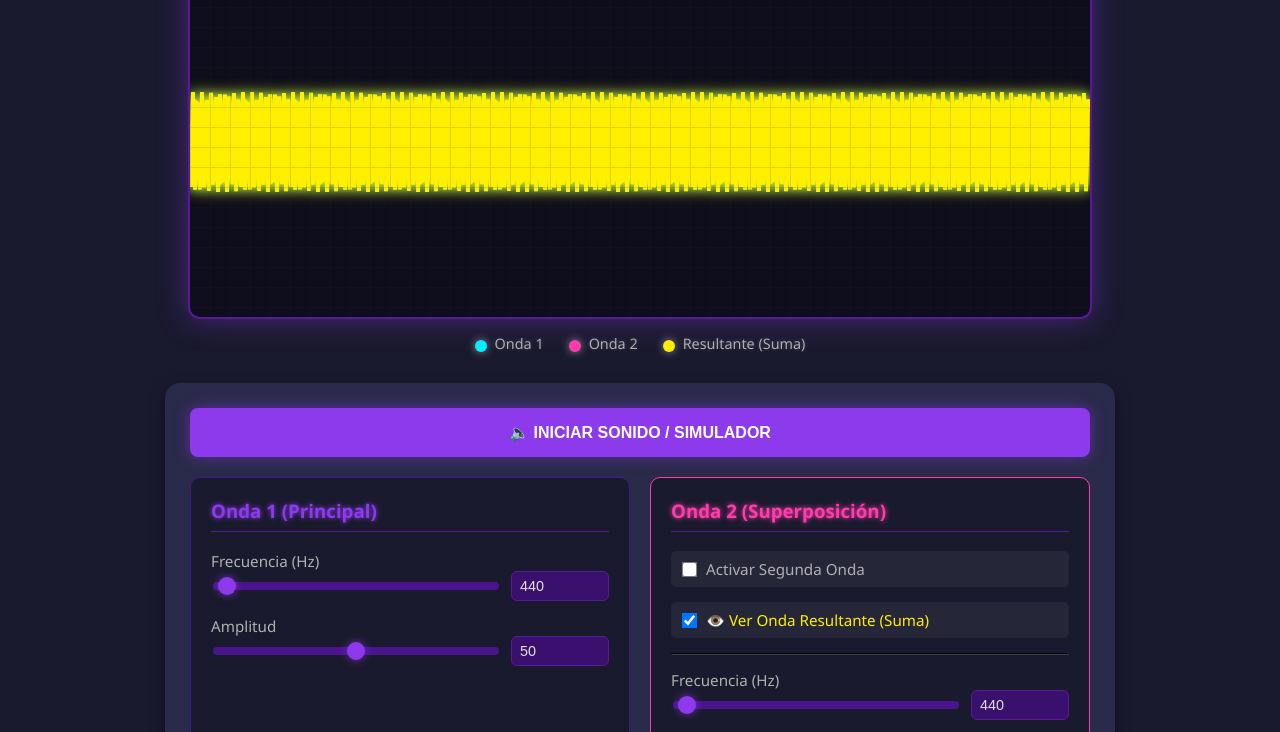
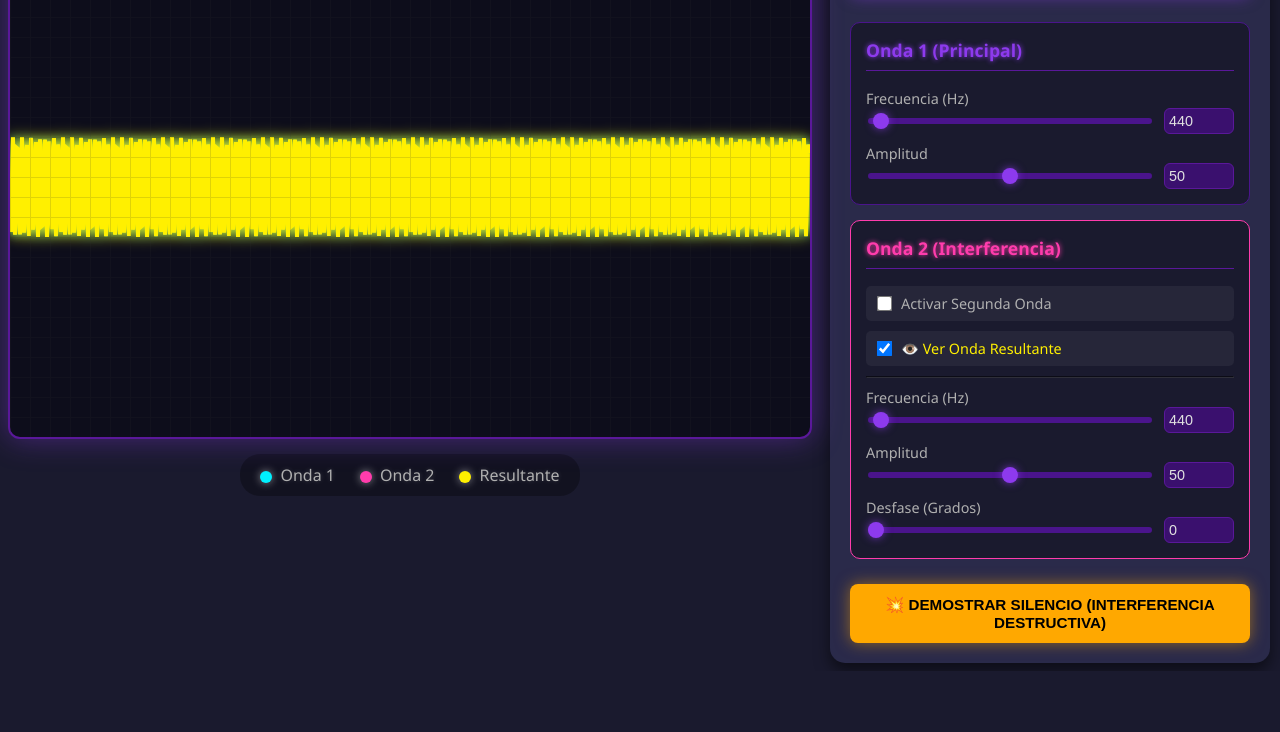
Before and after one commit to Nachito2015/Simulador-Ondas, a plain HTML site: page index.html in a window 1280 px wide. Shown: the part 129-861 px from the top of the page. After the commit the page ends 800 px from the top, so only its background shows below. Drawn offline with Linux system fonts and the light colour scheme; animation ran at ten frames a second.

Commit message:
Update index.html

```diff
--- a/index.html
+++ b/index.html
@@ -6,28 +6,61 @@
     <title>José Hidalgo - Simulador de Ondas Electromagnéticas</title>
     <style>
         body {
-            background-color: #1a1a2e; /* Fondo oscuro casi negro */
+            background-color: #1a1a2e; /* Fondo oscuro */
             color: #e0e0e0;
             font-family: 'Segoe UI', Tahoma, Geneva, Verdana, sans-serif;
+            margin: 0;
+            padding: 10px;
+            height: 100vh; /* Ocupar toda la altura */
+            box-sizing: border-box;
+            display: flex;
+            flex-direction: column;
+            overflow-x: hidden; /* Evitar scroll lateral */
+        }
+
+        h1 {
+            color: #8d3aed;
+            margin: 0 0 15px 0;
+            text-shadow: 0 0 8px #8d3aed;
+            text-align: center;
+            font-size: 1.8rem;
+        }
+
+        /* CONTENEDOR PRINCIPAL (Dos columnas) */
+        .main-layout {
+            display: flex;
+            flex-direction: row;
+            justify-content: center;
+            align-items: flex-start;
+            gap: 20px;
+            width: 100%;
+            max-width: 1400px;
+            margin: 0 auto;
+            height: calc(100vh - 80px); /* Altura restante menos el título */
+        }
+
+        /* COLUMNA IZQUIERDA (Visualización) */
+        .visual-section {
+            flex: 2; /* Ocupa más espacio (66%) */
             display: flex;
             flex-direction: column;
             align-items: center;
-            margin: 0;
-            padding: 20px;
-            overflow-x: hidden;
+            justify-content: center;
         }
-        h1 { color: #8d3aed; margin-bottom: 10px; text-shadow: 0 0 8px #8d3aed; text-align: center;}
+
         .canvas-container {
             position: relative;
             box-shadow: 0 0 30px rgba(141, 58, 237, 0.4);
-            border: 2px solid #5a189a; /* Borde morado oscuro */
+            border: 2px solid #5a189a;
             border-radius: 12px;
-            background-color: #0d0d1b; /* Fondo aún más oscuro para el canvas */
-            overflow: hidden; /* Asegura que las ondas no se salgan del borde redondeado */
+            background-color: #0d0d1b;
+            width: 100%;
+            height: auto;
+            aspect-ratio: 16/9; /* Mantiene proporción rectangular */
+            max-height: 500px;
         }
-        canvas { display: block; }
+        canvas { display: block; width: 100%; height: 100%; }
 
-        /* Estilo de la cuadrícula en el canvas */
         .canvas-container::before {
             content: '';
             position: absolute;
@@ -35,137 +68,21 @@
             background-image:
                 linear-gradient(to right, #333333 1px, transparent 1px),
                 linear-gradient(to bottom, #333333 1px, transparent 1px);
-            background-size: 20px 20px; /* Tamaño de cada celda de la cuadrícula */
+            background-size: 20px 20px;
             opacity: 0.15;
             z-index: 0;
-        }
-
-        .controls {
-            display: grid;
-            grid-template-columns: 1fr 1fr;
-            gap: 20px;
-            background: #2a2a4a; /* Fondo del panel de control más suave */
-            padding: 25px;
-            border-radius: 15px;
-            margin-top: 30px;
-            max-width: 900px;
-            width: 100%;
-            box-shadow: 0 8px 15px rgba(0,0,0,0.5);
-        }
-        .control-group {
-            border: 1px solid #4a148c; /* Borde del grupo de control */
-            padding: 20px;
-            border-radius: 10px;
-            background-color: #1a1a2e;
-        }
-        .control-group h3 {
-            margin-top: 0;
-            color: #8d3aed;
-            border-bottom: 1px solid #5a189a;
-            padding-bottom: 8px;
-            text-shadow: 0 0 5px #8d3aed;
-        }
-        .control-group.wave2 { border-color: #ff3cac; } /* Color para Onda 2 */
-        .control-group.wave2 h3 { color: #ff3cac; text-shadow: 0 0 5px #ff3cac; }
-
-        label { display: block; margin-top: 15px; font-size: 0.95rem; color: #b0b0b0; }
-
-        /* Estilo especial para los checkboxes */
-        .checkbox-label {
-            display: flex;
-            align-items: center;
-            cursor: pointer;
-            margin-bottom: 10px;
-            background: rgba(255, 255, 255, 0.05);
-            padding: 8px;
-            border-radius: 5px;
-        }
-        .checkbox-label input { margin-right: 10px; transform: scale(1.2); cursor: pointer; }
-        .checkbox-label:hover { background: rgba(255, 255, 255, 0.1); }
-
-        .input-row { display: flex; align-items: center; gap: 10px; }
-        input[type="range"] {
-            flex-grow: 1;
-            cursor: pointer;
-            -webkit-appearance: none;
-            width: 100%;
-            height: 8px;
-            background: #4a148c;
-            outline: none;
-            border-radius: 5px;
-            transition: background 0.2s;
-        }
-        input[type="range"]::-webkit-slider-thumb {
-            -webkit-appearance: none;
-            appearance: none;
-            width: 18px;
-            height: 18px;
-            border-radius: 50%;
-            background: #8d3aed;
-            cursor: pointer;
-            box-shadow: 0 0 8px rgba(141, 58, 237, 0.7);
-        }
-        input[type="range"]:hover::-webkit-slider-thumb {
-            background: #a158f7;
-        }
-
-        input[type="number"] {
-            width: 80px;
-            background: #3a106e; /* Fondo del input numérico */
-            color: #e0e0e0;
-            border: 1px solid #5a189a;
-            padding: 6px 8px;
-            border-radius: 6px;
-            font-size: 0.9rem;
-        }
-
-        .btn-main, .btn-destructive {
-            grid-column: span 2;
-            padding: 15px 20px;
-            border: none;
-            border-radius: 8px;
-            font-weight: bold;
-            cursor: pointer;
-            font-size: 1rem;
-            transition: background 0.3s ease, box-shadow 0.3s ease;
-            text-transform: uppercase;
-        }
-        .btn-main {
-            background: #8d3aed; /* Botón de audio morado */
-            color: white;
-            box-shadow: 0 0 15px rgba(141, 58, 237, 0.5);
-        }
-        .btn-main:hover {
-            background: #a158f7;
-            box-shadow: 0 0 20px rgba(141, 58, 237, 0.7);
-        }
-        .btn-main.active { /* Estado cuando el audio está encendido */
-            background: #ff3cac; /* Rojo neón */
-            box-shadow: 0 0 15px rgba(255, 60, 172, 0.5);
-        }
-        .btn-main.active:hover {
-            background: #ff6bcc;
-            box-shadow: 0 0 20px rgba(255, 60, 172, 0.7);
-        }
-
-        .btn-destructive {
-            background: #ffa800; /* Naranja brillante para destructiva */
-            color: black;
-            box-shadow: 0 0 15px rgba(255, 168, 0, 0.5);
-            margin-top: 15px;
-        }
-        .btn-destructive:hover {
-            background: #ffbb33;
-            box-shadow: 0 0 20px rgba(255, 168, 0, 0.7);
         }
 
         .legend {
             display: flex;
             gap: 25px;
             margin-top: 15px;
-            font-size: 0.9rem;
+            font-size: 1rem;
             color: #b0b0b0;
             text-shadow: 0 0 5px rgba(255,255,255,0.2);
+            background: rgba(0,0,0,0.3);
+            padding: 10px 20px;
+            border-radius: 20px;
         }
         .dot {
             width: 12px; height: 12px;
@@ -176,11 +93,121 @@
             box-shadow: 0 0 8px rgba(255,255,255,0.5);
         }
 
+        /* COLUMNA DERECHA (Controles) */
+        .controls-section {
+            flex: 1; /* Ocupa menos espacio (33%) */
+            background: #2a2a4a;
+            padding: 20px;
+            border-radius: 15px;
+            box-shadow: 0 8px 15px rgba(0,0,0,0.5);
+            display: flex;
+            flex-direction: column;
+            gap: 15px;
+            max-width: 400px;
+            overflow-y: auto; /* Scroll solo en controles si es necesario */
+            max-height: 100%;
+        }
+
+        .control-group {
+            border: 1px solid #4a148c;
+            padding: 15px;
+            border-radius: 10px;
+            background-color: #1a1a2e;
+        }
+        .control-group h3 {
+            margin-top: 0;
+            color: #8d3aed;
+            border-bottom: 1px solid #5a189a;
+            padding-bottom: 8px;
+            font-size: 1.1rem;
+            text-shadow: 0 0 5px #8d3aed;
+        }
+        .control-group.wave2 { border-color: #ff3cac; }
+        .control-group.wave2 h3 { color: #ff3cac; text-shadow: 0 0 5px #ff3cac; }
+
+        label { display: block; margin-top: 10px; font-size: 0.9rem; color: #b0b0b0; }
+
+        .checkbox-label {
+            display: flex;
+            align-items: center;
+            cursor: pointer;
+            margin-bottom: 8px;
+            background: rgba(255, 255, 255, 0.05);
+            padding: 8px;
+            border-radius: 5px;
+            font-size: 0.9rem;
+        }
+        .checkbox-label input { margin-right: 10px; transform: scale(1.2); cursor: pointer; }
+        .checkbox-label:hover { background: rgba(255, 255, 255, 0.1); }
+
+        .input-row { display: flex; align-items: center; gap: 10px; }
+        input[type="range"] {
+            flex-grow: 1;
+            cursor: pointer;
+            -webkit-appearance: none;
+            height: 6px;
+            background: #4a148c;
+            outline: none;
+            border-radius: 5px;
+        }
+        input[type="range"]::-webkit-slider-thumb {
+            -webkit-appearance: none;
+            width: 16px;
+            height: 16px;
+            border-radius: 50%;
+            background: #8d3aed;
+            cursor: pointer;
+            box-shadow: 0 0 8px rgba(141, 58, 237, 0.7);
+        }
+        input[type="number"] {
+            width: 60px;
+            background: #3a106e;
+            color: #e0e0e0;
+            border: 1px solid #5a189a;
+            padding: 4px;
+            border-radius: 6px;
+            font-size: 0.9rem;
+        }
+
+        .btn-main, .btn-destructive {
+            width: 100%;
+            padding: 12px;
+            border: none;
+            border-radius: 8px;
+            font-weight: bold;
+            cursor: pointer;
+            font-size: 0.95rem;
+            transition: background 0.3s ease;
+            text-transform: uppercase;
+        }
+        .btn-main {
+            background: #8d3aed;
+            color: white;
+            box-shadow: 0 0 15px rgba(141, 58, 237, 0.5);
+            margin-bottom: 10px;
+        }
+        .btn-main:hover { background: #a158f7; }
+        .btn-main.active { background: #ff3cac; box-shadow: 0 0 15px rgba(255, 60, 172, 0.5); }
+
+        .btn-destructive {
+            background: #ffa800;
+            color: black;
+            box-shadow: 0 0 15px rgba(255, 168, 0, 0.5);
+            margin-top: 10px;
+        }
+        .btn-destructive:hover { background: #ffbb33; }
+
+        /* Scrollbar personalizado */
+        ::-webkit-scrollbar { width: 8px; }
+        ::-webkit-scrollbar-track { background: #1a1a2e; }
+        ::-webkit-scrollbar-thumb { background: #4a148c; border-radius: 4px; }
+        ::-webkit-scrollbar-thumb:hover { background: #8d3aed; }
+
+        /* RESPONSIVE: Si la pantalla es muy chica (celular), vuelve a ponerlo vertical */
         @media (max-width: 900px) {
-            .controls { grid-template-columns: 1fr; }
-            .btn-main, .btn-destructive { grid-column: span 1; }
-            .canvas-container { width: 100%; max-width: 600px; }
-            canvas { width: 100%; height: auto; }
+            .main-layout { flex-direction: column; height: auto; align-items: center; }
+            .visual-section, .controls-section { width: 100%; flex: none; max-width: 100%; }
+            .controls-section { margin-bottom: 30px; }
         }
     </style>
 </head>
@@ -188,17 +215,20 @@
 
     <h1>José Hidalgo - Simulador de Ondas Electromagnéticas</h1>
 
+    <div class="main-layout">
+
+        <div class="visual-section">
             <div class="canvas-container">
-        <canvas id="waveCanvas" width="900" height="350"></canvas>
+                <canvas id="waveCanvas" width="900" height="500"></canvas>
             </div>
-
             <div class="legend">
                 <span><span class="dot" style="background:#00f0ff"></span>Onda 1</span>
                 <span><span class="dot" style="background:#ff3cac"></span>Onda 2</span>
-        <span><span class="dot" style="background:#fff000"></span>Resultante (Suma)</span>
+                <span><span class="dot" style="background:#fff000"></span>Resultante</span>
+            </div>
         </div>
 
-    <div class="controls">
+        <div class="controls-section">
             <button id="btnAudio" class="btn-main">🔈 Iniciar Sonido / Simulador</button>
 
             <div class="control-group">
@@ -217,17 +247,17 @@
             </div>
 
             <div class="control-group wave2">
-            <h3>Onda 2 (Superposición)</h3>
+                <h3>Onda 2 (Interferencia)</h3>
 
                 <label class="checkbox-label">
                     <input type="checkbox" id="useWave2"> Activar Segunda Onda
                 </label>
 
                 <label class="checkbox-label" style="color: #fff000;">
-                <input type="checkbox" id="showResultant" checked> 👁️ Ver Onda Resultante (Suma)
+                    <input type="checkbox" id="showResultant" checked> 👁️ Ver Onda Resultante
                 </label>
 
-            <hr style="border-color: #444; margin: 15px 0;">
+                <hr style="border-color: #444; margin: 10px 0; opacity: 0.5;">
 
                 <label>Frecuencia (Hz)</label>
                 <div class="input-row">
@@ -246,15 +276,24 @@
                     <input type="range" id="phase2" min="0" max="360" value="0">
                     <input type="number" id="numPhase2" value="0">
                 </div>
-
             </div>
 
             <button id="btnDestructive" class="btn-destructive">💥 Demostrar Silencio (Interferencia Destructiva)</button>
+        </div>
     </div>
 
     <script>
         const canvas = document.getElementById('waveCanvas');
         const ctx = canvas.getContext('2d');
+
+        // Ajustar canvas al tamaño real del contenedor para evitar borrosidad
+        function resizeCanvas() {
+            const container = canvas.parentElement;
+            canvas.width = container.clientWidth;
+            canvas.height = container.clientHeight;
+        }
+        window.addEventListener('resize', resizeCanvas);
+        resizeCanvas(); // Llamada inicial
 
         // Audio Context
         let audioCtx;
@@ -264,40 +303,35 @@
 
         // Variables del sistema
         let params = {
-            f1: 440, // Frecuencia Onda 1
-            a1: 50,  // Amplitud Onda 1
-            active2: false, // Activar Onda 2
-            showResultant: true, // Mostrar Onda Resultante
-            f2: 440, // Frecuencia Onda 2
-            a2: 50,  // Amplitud Onda 2
-            phase2: 0, // Desfase Onda 2 en grados
-            speed: 0.05 // Velocidad de animación
+            f1: 440,
+            a1: 50,
+            active2: false,
+            showResultant: true,
+            f2: 440,
+            a2: 50,
+            phase2: 0,
+            speed: 0.05
         };
 
-        let time = 0; // Para la animación
+        let time = 0;
 
-        // Referencias DOM (Elementos de la página)
         const inputs = {
             freq1: document.getElementById('freq1'),
             numFreq1: document.getElementById('numFreq1'),
             amp1: document.getElementById('amp1'),
             numAmp1: document.getElementById('numAmp1'),
-
             useWave2: document.getElementById('useWave2'),
-            showResultant: document.getElementById('showResultant'), // Nuevo botón
-
+            showResultant: document.getElementById('showResultant'),
             freq2: document.getElementById('freq2'),
             numFreq2: document.getElementById('numFreq2'),
             amp2: document.getElementById('amp2'),
             numAmp2: document.getElementById('numAmp2'),
             phase2: document.getElementById('phase2'),
             numPhase2: document.getElementById('numPhase2'),
-
             btnAudio: document.getElementById('btnAudio'),
             btnDestructive: document.getElementById('btnDestructive')
         };
 
-        // Función para conectar sliders con números
         function syncInputs(range, number, key) {
             range.addEventListener('input', () => {
                 number.value = range.value;
@@ -317,7 +351,6 @@
         syncInputs(inputs.amp2, inputs.numAmp2, 'a2');
         syncInputs(inputs.phase2, inputs.numPhase2, 'phase2');
 
-        // Eventos de Checkboxes
         inputs.useWave2.addEventListener('change', (e) => {
             params.active2 = e.target.checked;
             updateAudio();
@@ -327,25 +360,20 @@
             params.showResultant = e.target.checked;
         });
 
-        // Botón Especial: Interferencia Destructiva
         inputs.btnDestructive.addEventListener('click', () => {
-            // Activar todo lo necesario
             inputs.useWave2.checked = true;
             params.active2 = true;
-            inputs.showResultant.checked = true; // Asegurarnos que se vea el resultado (línea plana)
+            inputs.showResultant.checked = true;
             params.showResultant = true;
 
-            // Igualar Frecuencia
             params.f2 = params.f1;
             inputs.freq2.value = params.f1;
             inputs.numFreq2.value = params.f1;
 
-            // Igualar Amplitud
             params.a2 = params.a1;
             inputs.amp2.value = params.a1;
             inputs.numAmp2.value = params.a1;
 
-            // Desfase exacto 180 grados
             params.phase2 = 180;
             inputs.phase2.value = 180;
             inputs.numPhase2.value = 180;
@@ -353,13 +381,11 @@
             updateAudio();
         });
 
-        // Configuración de Audio
         inputs.btnAudio.addEventListener('click', () => {
             if (!audioCtx) {
                 audioCtx = new (window.AudioContext || window.webkitAudioContext)();
                 oscillator = audioCtx.createOscillator();
                 gainNode = audioCtx.createGain();
-
                 oscillator.connect(gainNode);
                 gainNode.connect(audioCtx.destination);
                 oscillator.start(0);
@@ -381,11 +407,8 @@
 
         function updateAudio() {
             if (!audioCtx || !isAudioOn) return;
-
             oscillator.frequency.setValueAtTime(params.f1, audioCtx.currentTime);
-
             let totalAmp = params.a1;
-
             if (params.active2) {
                 if (params.f1 === params.f2) {
                     const rads = (params.phase2 * Math.PI) / 180;
@@ -395,29 +418,23 @@
                     totalAmp = params.a1 + params.a2;
                 }
             }
-
             const maxSimulatedAmp = 200;
             const vol = (totalAmp / maxSimulatedAmp) * 0.2;
             gainNode.gain.setTargetAtTime(vol, audioCtx.currentTime, 0.1);
         }
 
-        // DIBUJO (Loop de animación)
         function draw() {
             ctx.clearRect(0, 0, canvas.width, canvas.height);
-
             const centerY = canvas.height / 2;
-            const waveLengthScaleFactor = 2000;
+            // Ajustar escala visual según el ancho del canvas para que las ondas no se vean muy apretadas o estiradas
+            const waveLengthScaleFactor = canvas.width * 2.5;
 
             function drawWave(amplitude, frequency, phase, color, lineWidth, glowColor) {
                 ctx.beginPath();
                 ctx.strokeStyle = color;
                 ctx.lineWidth = lineWidth;
-                if (glowColor) {
-                    ctx.shadowBlur = 10;
-                    ctx.shadowColor = glowColor;
-                } else {
-                    ctx.shadowBlur = 0;
-                }
+                if (glowColor) { ctx.shadowBlur = 10; ctx.shadowColor = glowColor; }
+                else { ctx.shadowBlur = 0; }
 
                 for (let x = 0; x < canvas.width; x++) {
                     const wavelengthVisual = waveLengthScaleFactor / frequency;
@@ -429,7 +446,6 @@
                 ctx.stroke();
             }
 
-            // Calcular resultantes
             let y1_values = [];
             let y2_values = [];
             let y_resultant_values = [];
@@ -450,29 +466,24 @@
                 }
             }
 
-            // Dibujar Onda 1 (Azul) - SIEMPRE VISIBLE
             drawWave(params.a1, params.f1, 0, '#00f0ff', 2.5, '#00f0ff');
 
-            // Dibujar Onda 2 (Rosa) - Si está activa
             if (params.active2) {
                 drawWave(params.a2, params.f2, params.phase2, '#ff3cac', 2.5, '#ff3cac');
             }
 
-            // Dibujar ONDA RESULTANTE (Amarilla) - Solo si el botón está marcado
             if (params.showResultant) {
                 ctx.beginPath();
                 ctx.strokeStyle = '#fff000';
                 ctx.lineWidth = 4;
                 ctx.shadowBlur = 15;
                 ctx.shadowColor = '#fff000';
-
                 for (let x = 0; x < canvas.width; x++) {
                     ctx.lineTo(x, centerY - y_resultant_values[x]);
                 }
                 ctx.stroke();
                 ctx.shadowBlur = 0;
             }
-
             time += params.speed;
             requestAnimationFrame(draw);
         }
```
Lines whose indentation alone changed are shown as unchanged.
